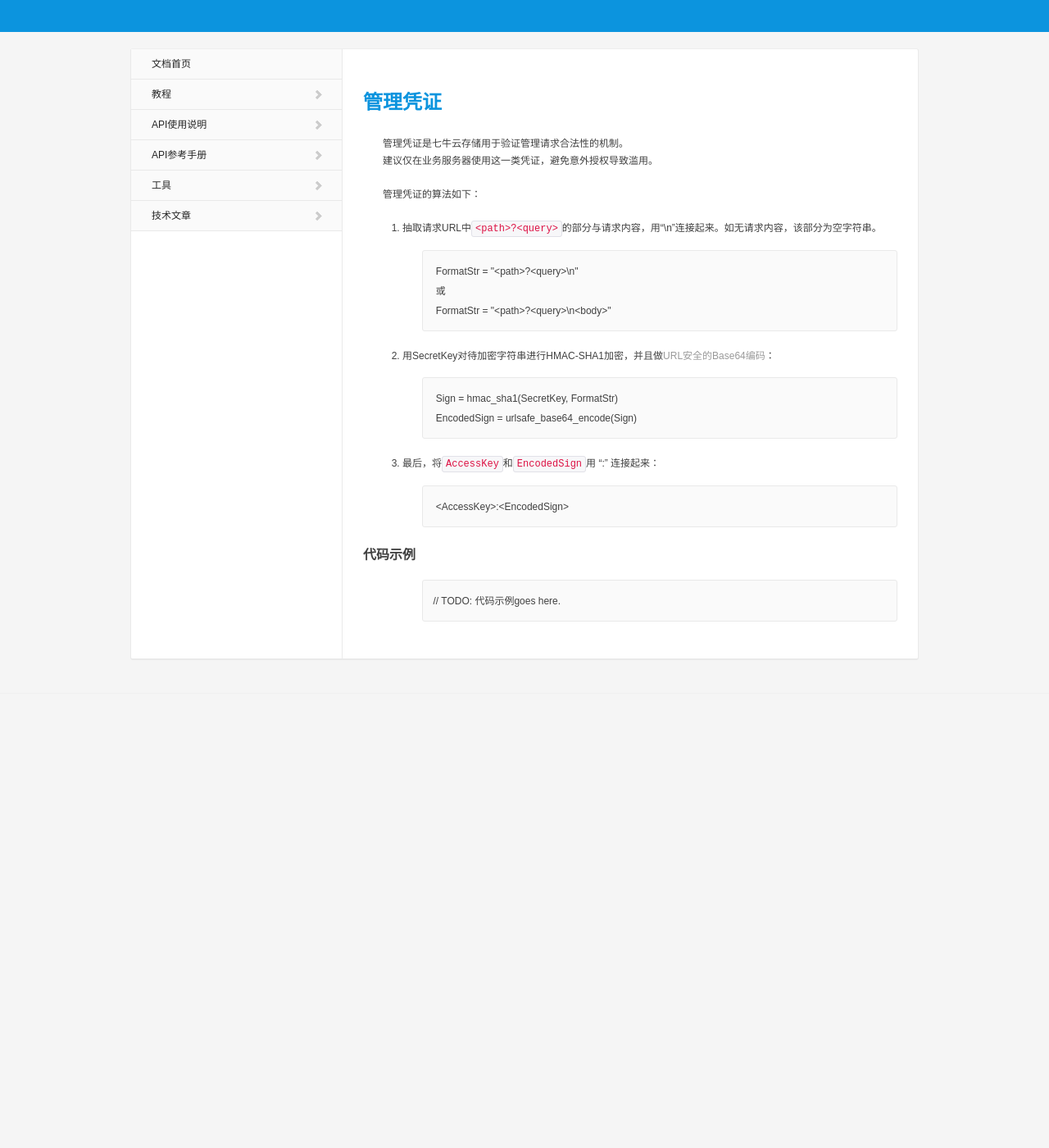
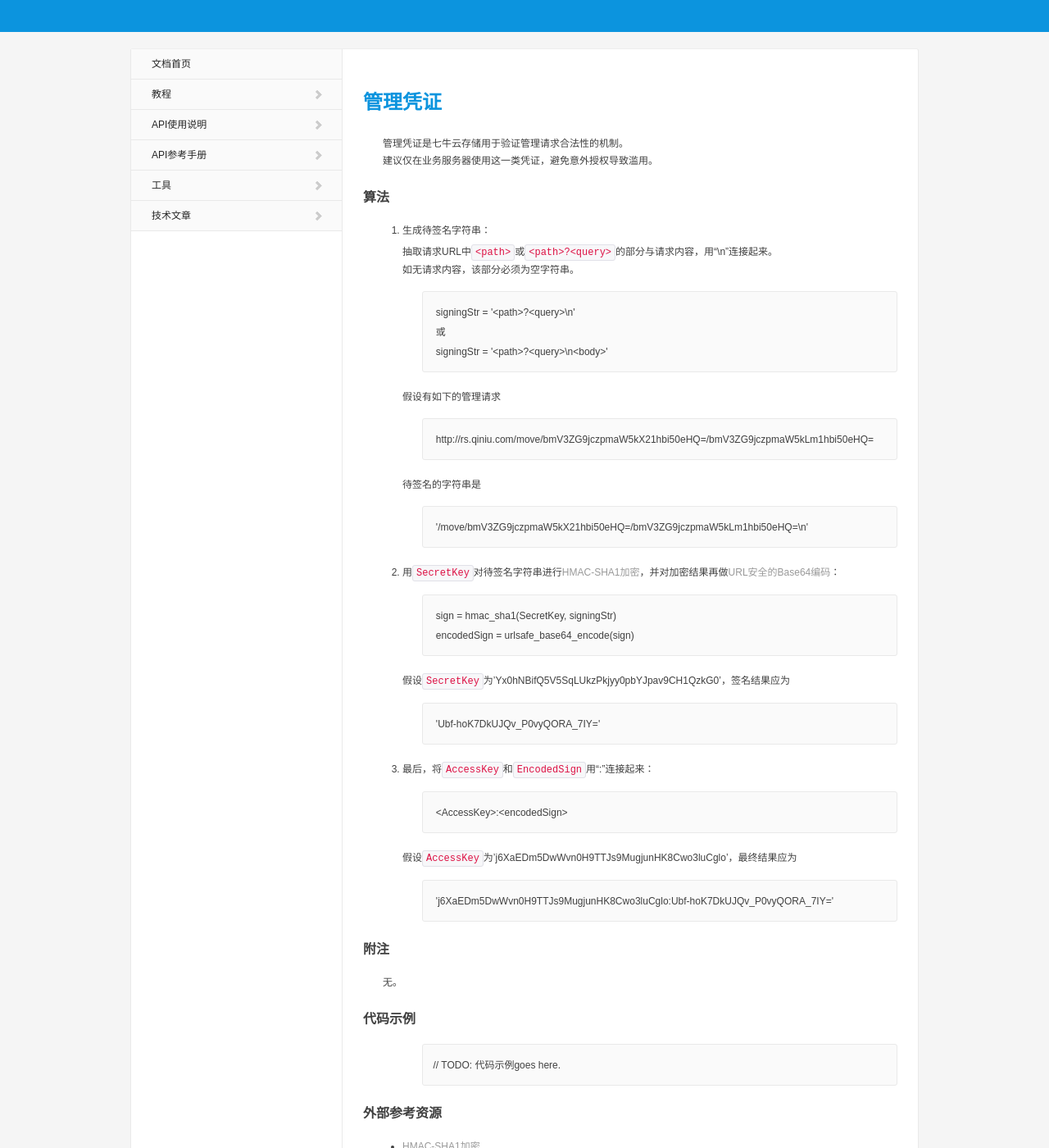
Before and after one commit to qiniu/docs.qiniu.com, a Jekyll site: the page built from docs/v6/api/reference/security/access-token.markdown, in a window 1280 px wide and 1400 px high. Shown: the whole window at 82% size. Built offline with Jekyll 4.4.1, drawn with Linux system fonts in a browser that asks for light colours; nearby versions of some CDN libraries; library files that are not in the unit come from our copies.

Commit message:
Refine access-token.markdown.

````diff
--- a/docs/v6/api/reference/security/access-token.markdown
+++ b/docs/v6/api/reference/security/access-token.markdown
@@ -10,32 +10,75 @@ order: 950
 管理凭证是七牛云存储用于验证管理请求合法性的机制。
 建议仅在业务服务器使用这一类凭证，避免意外授权导致滥用。
 
-管理凭证的算法如下：
+<a name="access-token-algorithm"></a>
+## 算法
 
-1. 抽取请求URL中`<path>?<query>`的部分与请求内容，用“\n”连接起来。如无请求内容，该部分为空字符串。
+1. 生成待签名字符串：
 
-    ```
-    FormatStr = "<path>?<query>\n"
+	抽取请求URL中`<path>`或`<path>?<query>`的部分与请求内容，用“\n”连接起来。
+	如无请求内容，该部分必须为空字符串。
+
+	```
+    signingStr = '<path>?<query>\n'
     或
-    FormatStr = "<path>?<query>\n<body>"
-    ```
+    signingStr = '<path>?<query>\n<body>'
+	```
 
-2. 用SecretKey对待加密字符串进行HMAC-SHA1加密，并且做[URL安全的Base64编码][urlsafeBase64]：
+	假设有如下的管理请求
 
-    ```
-    Sign = hmac_sha1(SecretKey, FormatStr)
-    EncodedSign = urlsafe_base64_encode(Sign)
-    ```
+	```
+    http://rs.qiniu.com/move/bmV3ZG9jczpmaW5kX21hbi50eHQ=/bmV3ZG9jczpmaW5kLm1hbi50eHQ=
+	```
 
-3. 最后，将`AccessKey`和`EncodedSign`用 “:” 连接起来：
+	待签名的字符串是
 
-    ```
-    <AccessKey>:<EncodedSign>
-    ```
+	```
+    '/move/bmV3ZG9jczpmaW5kX21hbi50eHQ=/bmV3ZG9jczpmaW5kLm1hbi50eHQ=\n'
+	```
 
+2. 用`SecretKey`对待签名字符串进行[HMAC-SHA1加密][hmacSha1Href]，并对加密结果再做[URL安全的Base64编码][urlsafeBase64Href]：
+
+	```
+    sign = hmac_sha1(SecretKey, signingStr)
+    encodedSign = urlsafe_base64_encode(sign)
+	```
+
+    假设`SecretKey`为'Yx0hNBifQ5V5SqLUkzPkjyy0pbYJpav9CH1QzkG0'，签名结果应为
+
+	```
+    'Ubf-hoK7DkUJQv_P0vyQORA_7IY='
+	```
+
+3. 最后，将`AccessKey`和`EncodedSign`用“:”连接起来：
+
+	```
+    <AccessKey>:<encodedSign>
+	```
+
+    假设`AccessKey`为'j6XaEDm5DwWvn0H9TTJs9MugjunHK8Cwo3luCglo'，最终结果应为
+
+
+	```
+    'j6XaEDm5DwWvn0H9TTJs9MugjunHK8Cwo3luCglo:Ubf-hoK7DkUJQv_P0vyQORA_7IY='
+	```
+
+<a name="access-token-remarks"></a>
+## 附注
+
+无。
+
+<a name="access-token-samples"></a>
 ## 代码示例
 
 ```
 // TODO: 代码示例goes here.
 ```
-[urlsafeBase64]: http://docs.qiniu.com/api/v6/terminology.html#URLSafeBase64 "URL安全的Base64编码"
+
+<a name="access-external-resources"></a>
+## 外部参考资源
+
+- [HMAC-SHA1加密][hmacSha1Href]
+- [URL安全的Base64编码][urlsafeBase64Href]
+
+[hmacSha1Href]:             http://en.wikipedia.org/wiki/Hash-based_message_authentication_code                  "HMAC-SHA1加密"
+[urlsafeBase64Href]:        http://zh.wikipedia.org/wiki/Base64#.E5.9C.A8URL.E4.B8.AD.E7.9A.84.E5.BA.94.E7.94.A8 "URL安全的Base64编码"
````
Also changed, not shown: docs/v6/api/reference/security/upload-token.markdown (+1 -1 lines).
